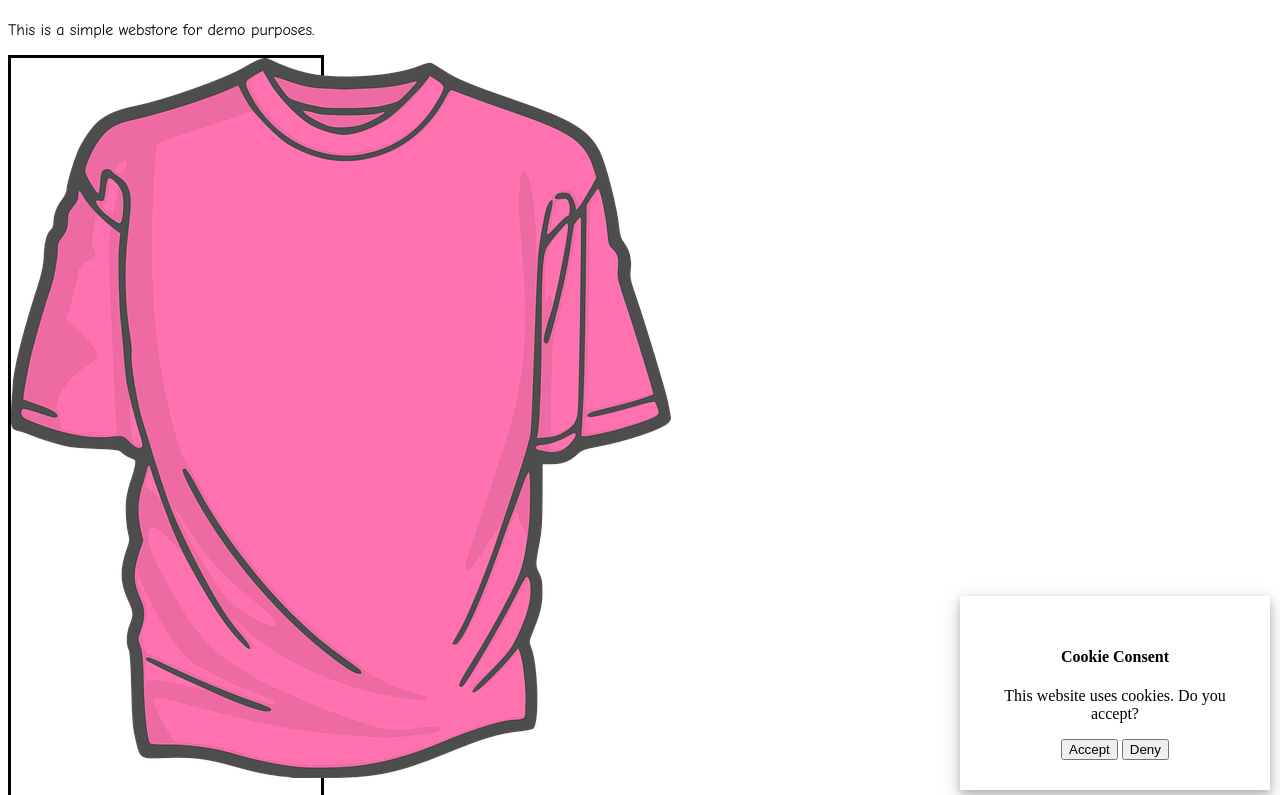
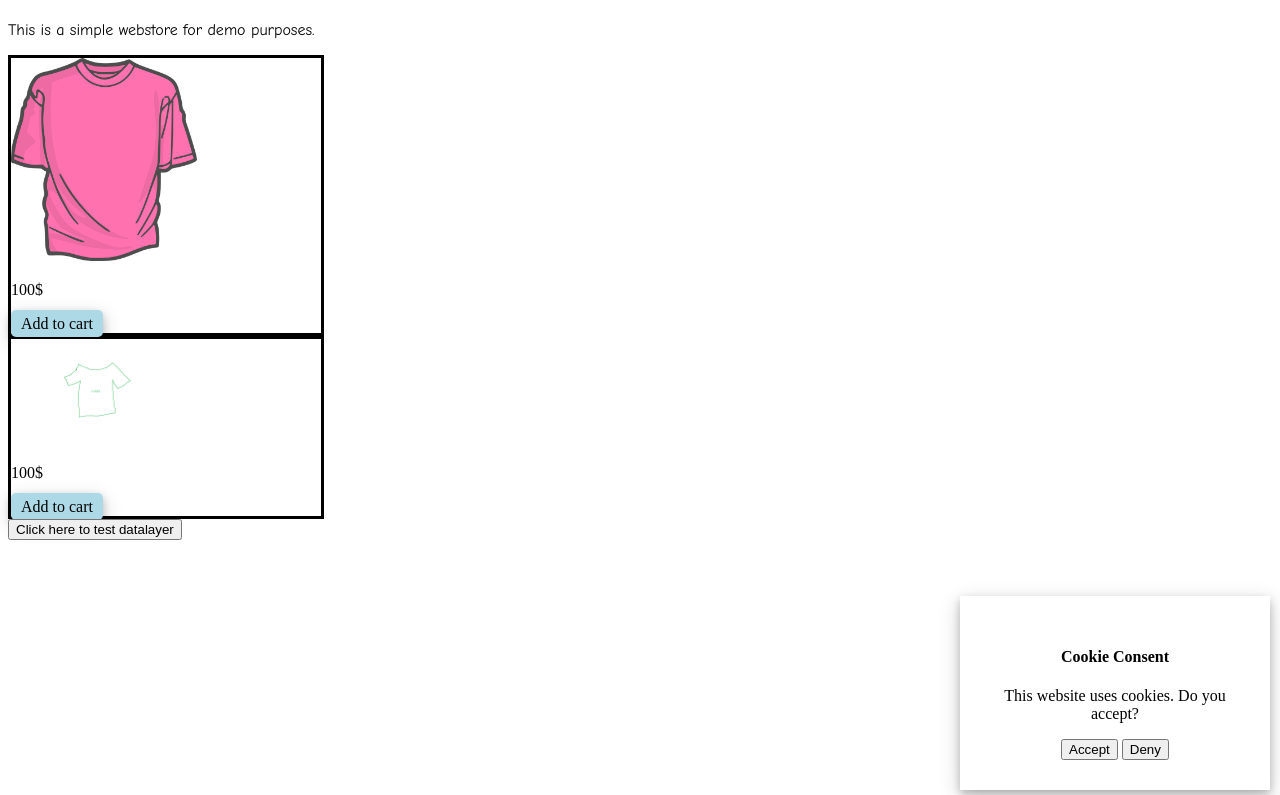
Before and after one commit to elenajuslin/elenajuslin.github.io, a plain HTML site: page index.html in a window 1280 px wide. Shown: the top 795 px of the page. Drawn offline with Linux system fonts and the light colour scheme.

Commit message:
shirts changed a bit

```diff
--- a/index.html
+++ b/index.html
@@ -10,13 +10,13 @@
 <p style="font-family:comic sans ms;">This is a simple webstore for demo purposes.</p>
 <!--Products-->
 <div id="product-card">
-    <img src="shirt.png">
+    <img src="shirt.png" id="shirt1">
     <p>100$</p>
     <!--<img src="https://cdn.pixabay.com/photo/2012/04/14/15/09/shirt-34238_960_720.png" alt="Shirt" id="shirt">-->
     <button-1 id="button-1" onclick="setCookie('cart', 'shirt', 1)">Add to cart</button>
 </div>
 <div id="product-card">
-    <img src="shirt.png">
+    <img src="shirt2.png" id="shirt2">
     <p>100$</p>
     <!--<img src="https://cdn.pixabay.com/photo/2012/04/14/15/09/shirt-34238_960_720.png" alt="Shirt" id="shirt">-->
     <button-1 id="button-1" onclick="window.location.href='cart.html'">Add to cart</button>
--- a/my-site-css.css
+++ b/my-site-css.css
@@ -1,5 +1,6 @@
 #product-card {border-style: solid; margin-right: 75%;}
-#shirt {max-width: 60%; align-content: center;}
+#shirt1 {max-width: 60%; align-content: center width: 100px;}
+#shirt2 {max-width: 60%; align-content: center width: 100px;}
 
 div.light-display-right {
     width: 250px;
```
Also changed, not shown: shirt2.png (added).
